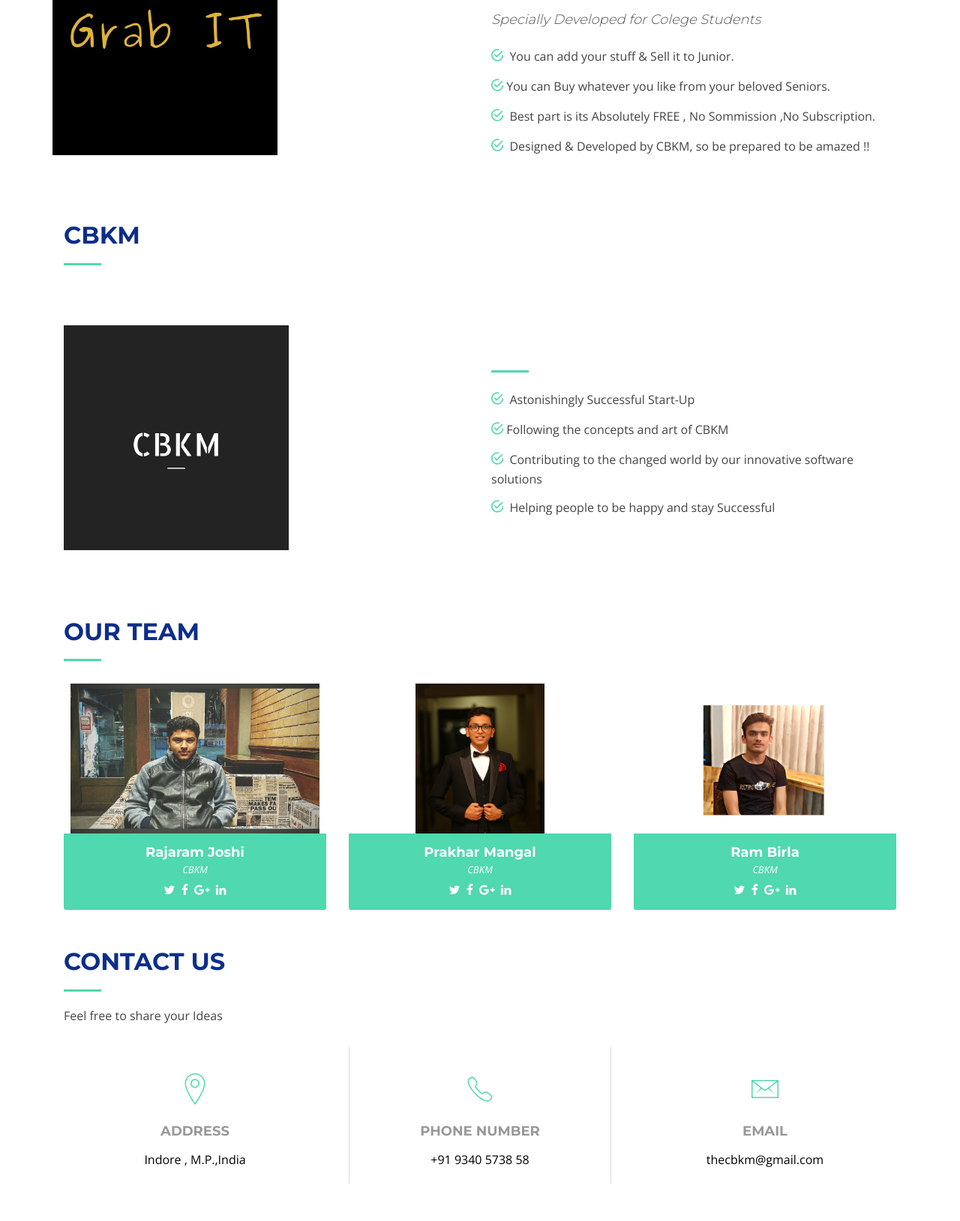
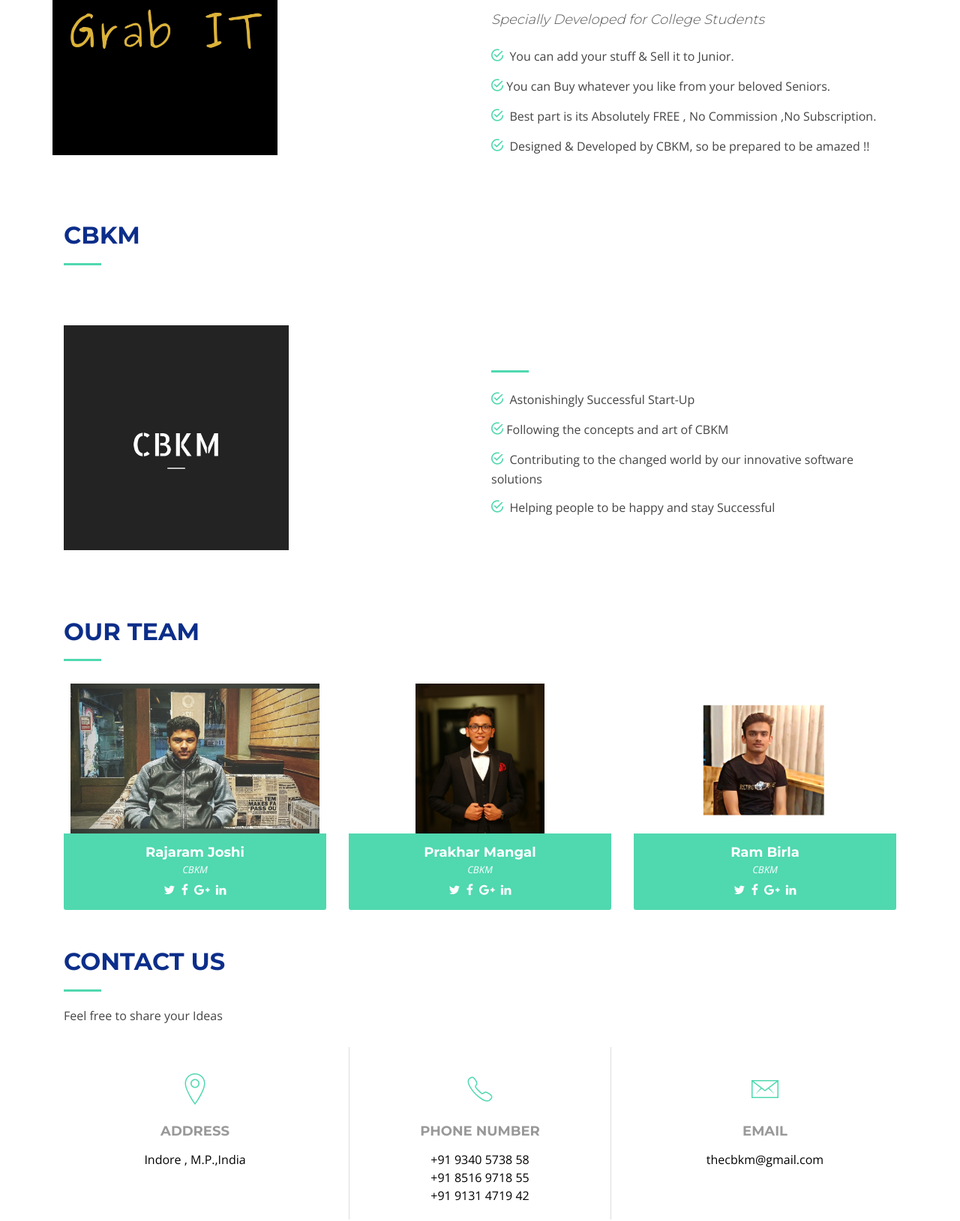
Before and after one commit to CBKM-Company/GrabIT-landing, a plain HTML site: page index.html in a window 1280 px wide. Shown: the part 760-2389 px from the top of the page at 75% size. Drawn offline with nearby package versions, Linux system fonts and the light colour scheme; grey boxes are pictures that could not be loaded; files whose address does not match are found by name.

Commit message:
first commit

```diff
--- a/index.html
+++ b/index.html
@@ -130,13 +130,13 @@
 
           <div class="col-lg-6 content">
             <h2>Strange but Free <br> Buy & Sell Platform</h2>
-            <h3>Specially Developed for Colege Students</h3>
+            <h3>Specially Developed for College Students</h3>
 
             <ul>
               <li><i class="ion-android-checkmark-circle"></i> You can add your stuff & Sell it to Junior.</li>
               <li><i class="ion-android-checkmark-circle"></i>You can Buy whatever you like from your beloved Seniors.
               </li>
-              <li><i class="ion-android-checkmark-circle"></i> Best part is its Absolutely FREE , No Sommission ,No
+              <li><i class="ion-android-checkmark-circle"></i> Best part is its Absolutely FREE , No Commission ,No
                 Subscription.</li>
               <li><i class="ion-android-checkmark-circle"></i> Designed & Developed by CBKM, so be prepared to be amazed
                 !! </li>
@@ -567,6 +567,9 @@
               <i class="ion-ios-telephone-outline"></i>
               <h3>Phone Number</h3>
               <p><a href="tel:+919340573858">+91 9340 5738 58</a></p>
+              <p><a href="tel:+918516971855">+91 8516 9718 55</a></p>
+              <p><a href="tel:+919131471942">+91 9131 4719 42</a></p>
+
             </div>
           </div>
 
@@ -583,10 +586,9 @@
 
       <div class="container mb-4">
         <iframe
-          src="https://www.google.com/maps/embed?pb=!1m18!1m12!1m3!1d22864.11283411948!2d-73.96468908098944!3d40.630720240038435!2m3!1f0!2f0!3f0!3m2!1i1024!2i768!4f13.1!3m3!1m2!1s0x89c24fa5d33f083b%3A0xc80b8f06e177fe62!2sNew+York%2C+NY%2C+USA!5e0!3m2!1sen!2sbg!4v1540447494452"
+          src="https://maps.google.com/maps?q=medicaps&t=&z=13&ie=UTF8&iwloc=&output=embed"
           width="100%" height="380" frameborder="0" style="border:0" allowfullscreen></iframe>
       </div>
-
       <div class="container">
         <div class="form">
           <div id="sendmessage">Your message has been sent. Thank you!</div>
```
